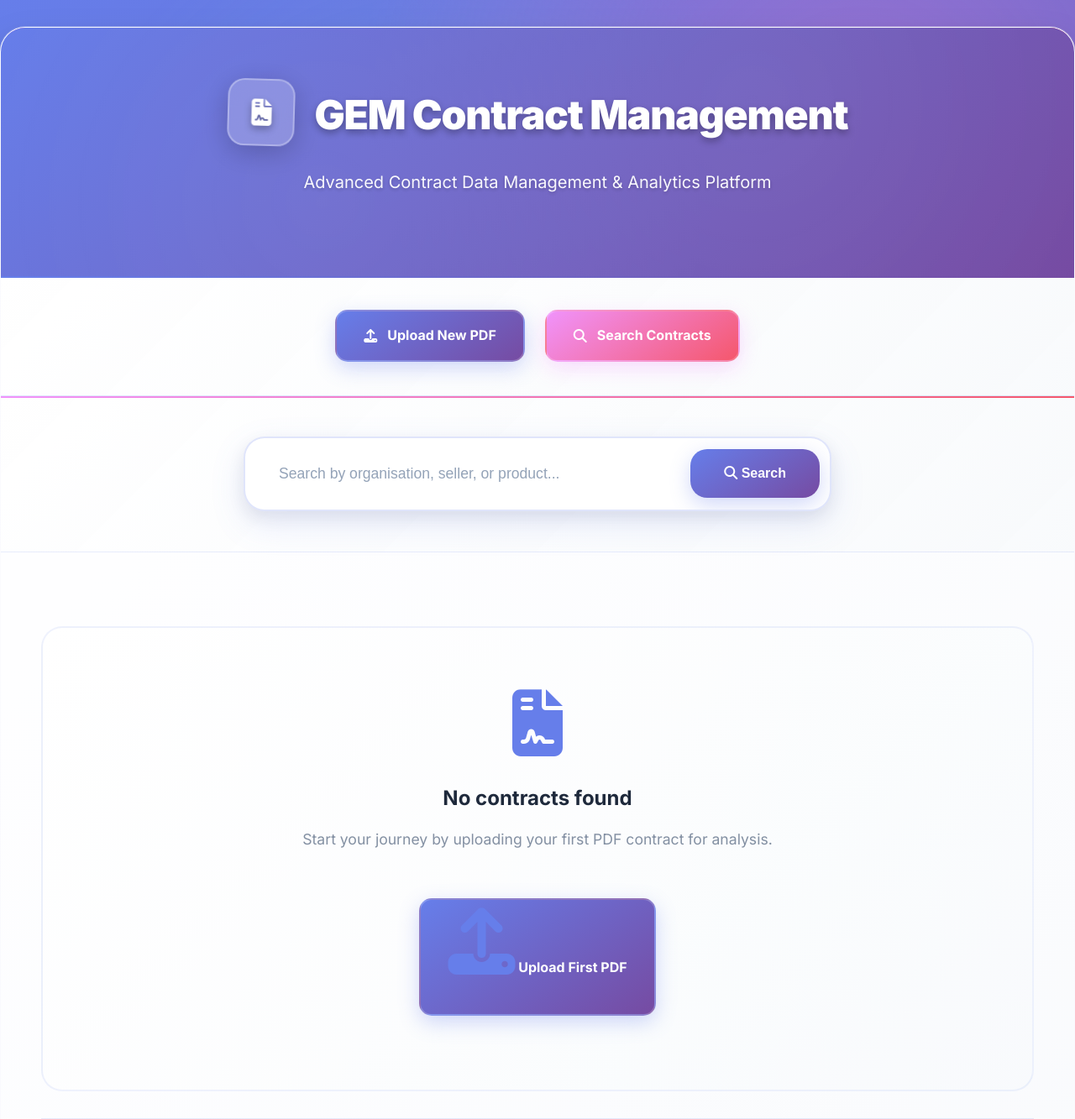
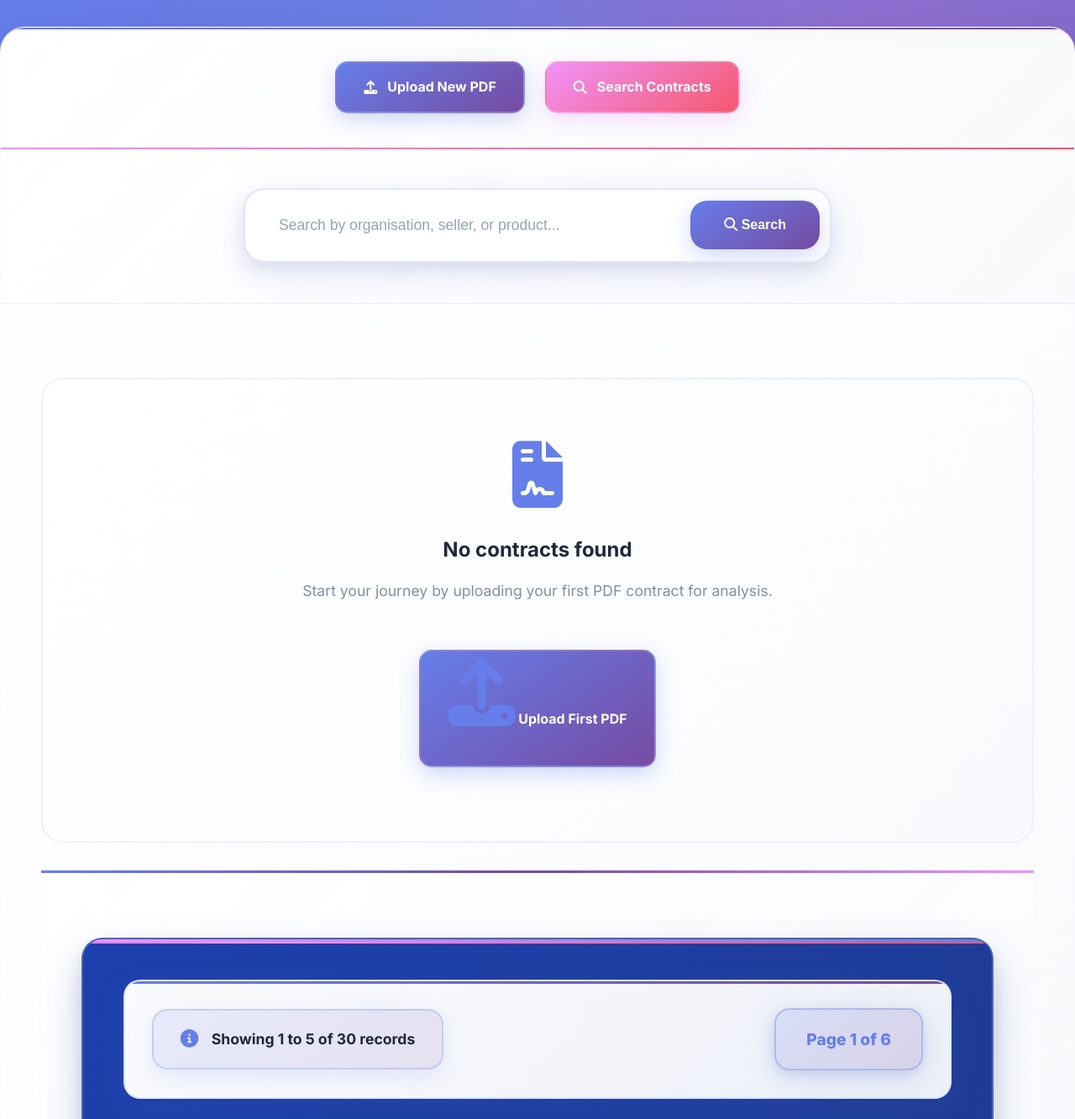
Before and after one commit to asthap-2003/PDF_Extractor-Project, a Flask app: template templates/contracts.html in a window 1280 px wide. Shown: the top 1333 px of the page at 84% size. Run offline with Flask 3, Linux system fonts and the light colour scheme; the template is opened without the code that fills it, so the values that code supplies are empty; the visitor is signed in with stand-in values (Sample User, id 1).

Commit message:
contract.html changes

```diff
--- a/templates/contracts.html
+++ b/templates/contracts.html
@@ -1124,26 +1124,12 @@
     </style>
 </head>
 <body>
-    <!-- Floating Background Shapes -->
-    <div class="floating-shapes">
-        <div class="shape"></div>
-        <div class="shape"></div>
-        <div class="shape"></div>
-    </div>
+
+
 
     <div class="main-container">
-        <!-- Ultra Modern Header Section -->
-        <div class="header-section">
-            <div class="header-content">
-                <h1 class="header-title">
-                    <div class="header-logo">
-                        <i class="fas fa-file-contract"></i>
-                    </div>
-                    GEM Contract Management
-                </h1>
-                <p class="header-subtitle">Advanced Contract Data Management & Analytics Platform</p>
-            </div>
-        </div>
+
+
 
         <!-- Premium Navigation Section -->
         <div class="nav-section">
```
